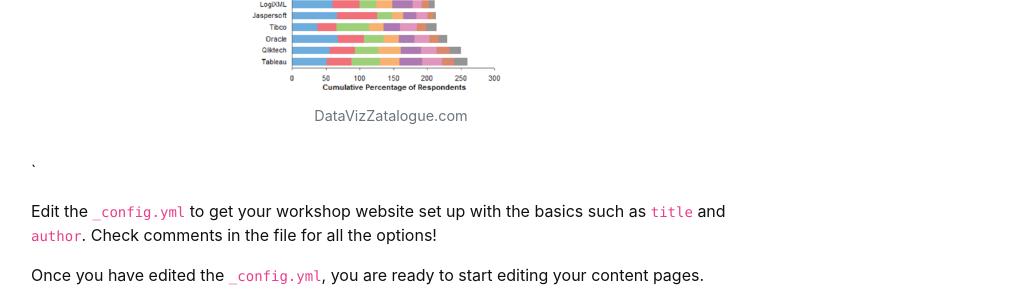
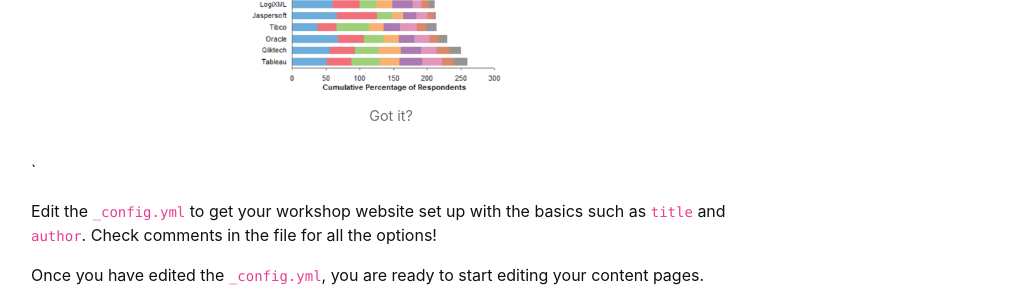
Before and after one commit to masamiy/DataStoryTelling, a Jekyll site: the page built from content/2-Visuals.md, in a window 1280 px wide and 900 px high, scrolled down 2482 px. Shown: the part 153-453 px from the top of the window, without its empty margins (249-1274 px from the left). Built offline with Jekyll 4.4.1, drawn with Linux system fonts in a browser that asks for light colours.

Commit message:
Update 2-Visuals.md

```diff
--- a/content/2-Visuals.md
+++ b/content/2-Visuals.md
@@ -43,7 +43,7 @@ If you are thinking of developing some visuals with R / Python, they will give y
 ## Make sure your point can be seen
 There are amazing and pretty looking visualisations, but, some visualisations may not be so clear that viewers can be confused and get lost.
 Example:
- `{% include figure.html img="Unclear_example.png" alt="DataVizCatalogue" caption="DataVizZatalogue.com" width="50%" %}`
+ `{% include figure.html img="Unclear_example.png" alt="" caption="Got it?" width="50%" %}`
 
 
 
```
